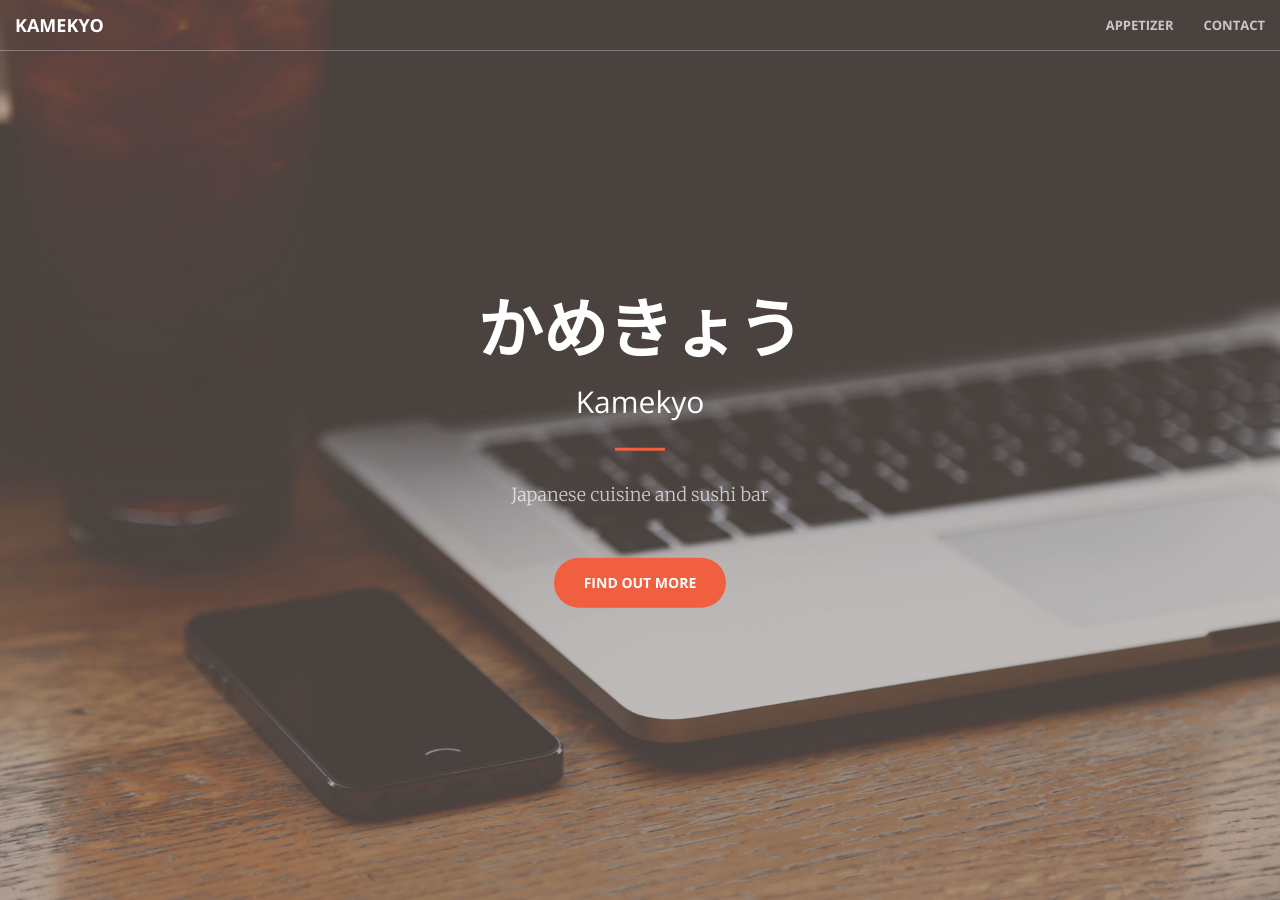
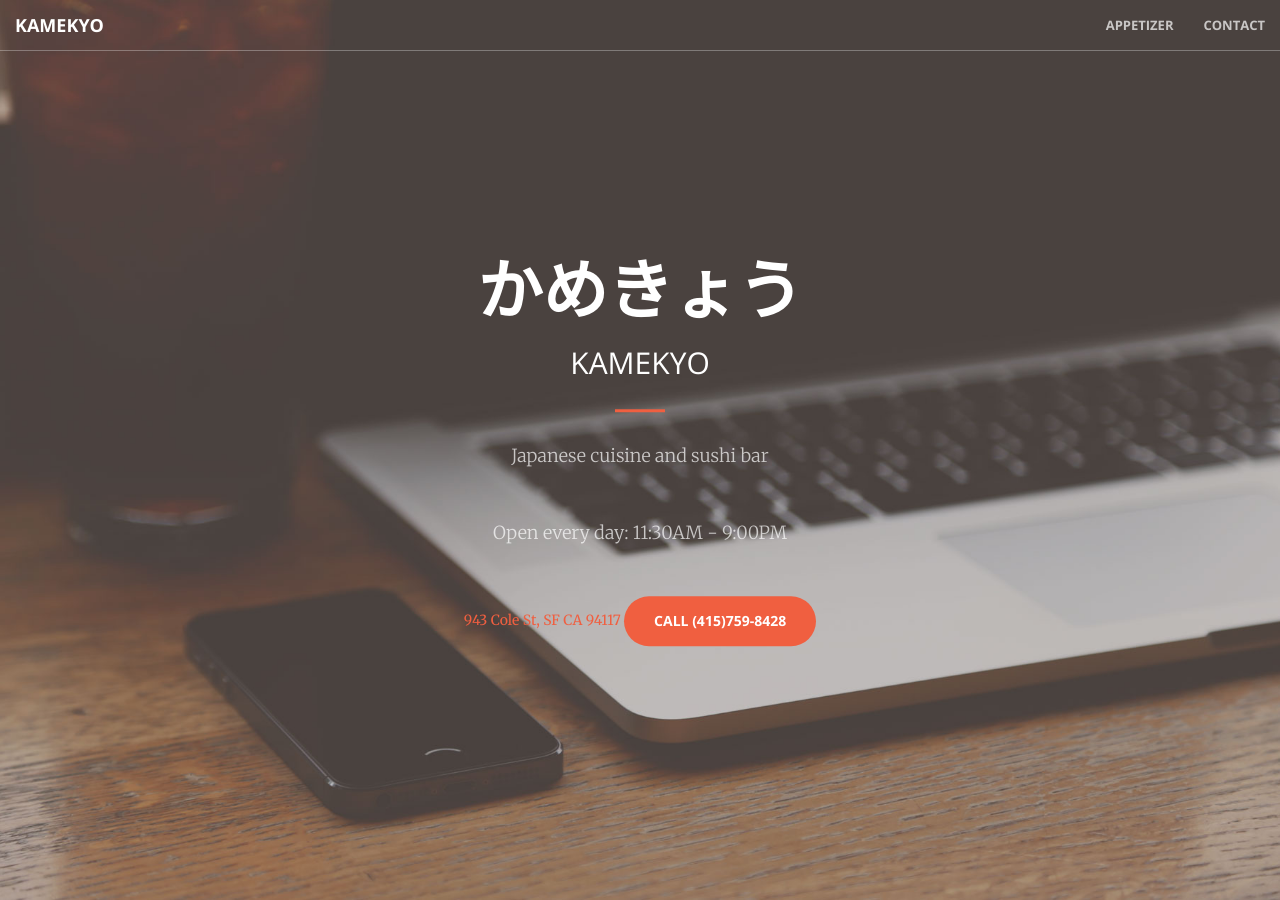
Before and after one commit to CyrusLiang/kamekyo, a Jekyll site: the page built from index.html, in a window 1280 px wide and 900 px high. Built offline with Jekyll 4.4.1, drawn with Linux system fonts in a browser that asks for light colours.

Commit message:
Update header.html

```diff
--- a/_includes/header.html
+++ b/_includes/header.html
@@ -2,10 +2,12 @@
     <div class="header-content">
         <div class="header-content-inner">
             <h1>かめきょう</h1>
-            <h2>Kamekyo</h2>
+            <h2>KAMEKYO</h2>
             <hr>
             <p>Japanese cuisine and sushi bar</p>
-            <a href="#about" class="btn btn-primary btn-xl page-scroll">Find Out More</a>
+            <p>Open every day: 11:30AM - 9:00PM</p>
+            <a href="">943 Cole St, SF CA 94117</a>
+            <a href="tel:4157598428" class="btn btn-primary btn-xl">Call (415)759-8428</a>
         </div>
     </div>
 </header>
```
